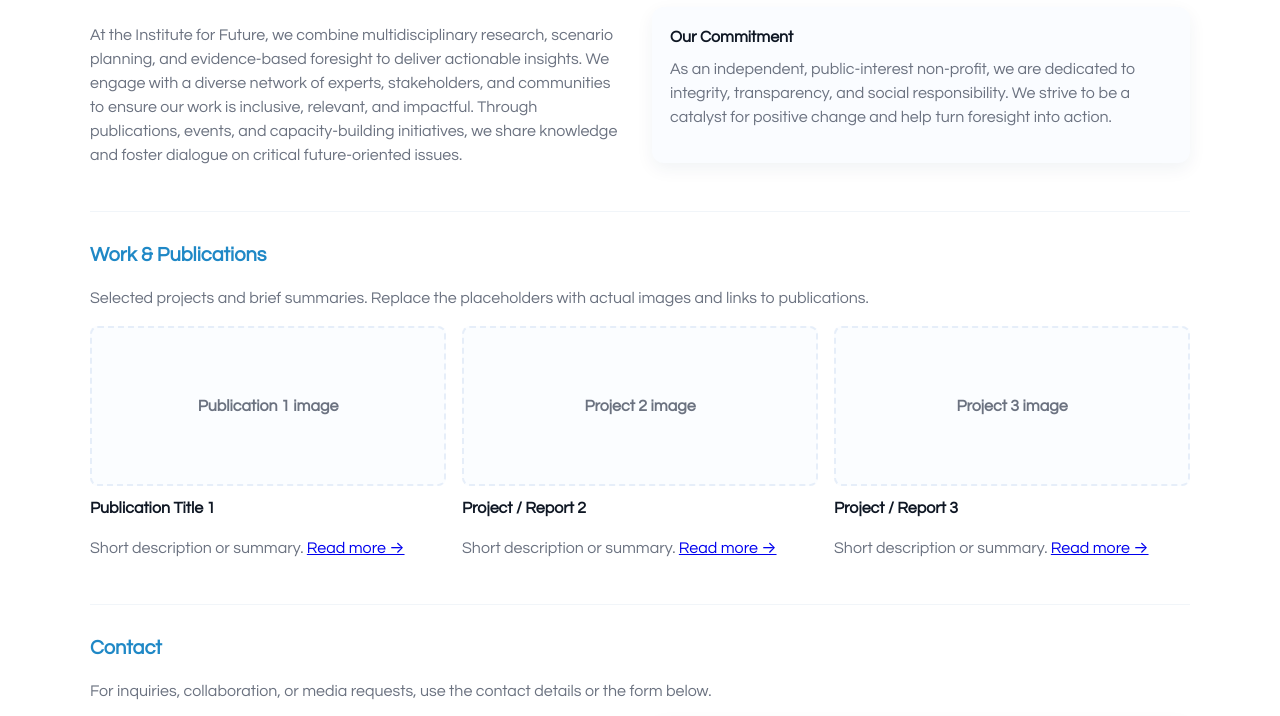
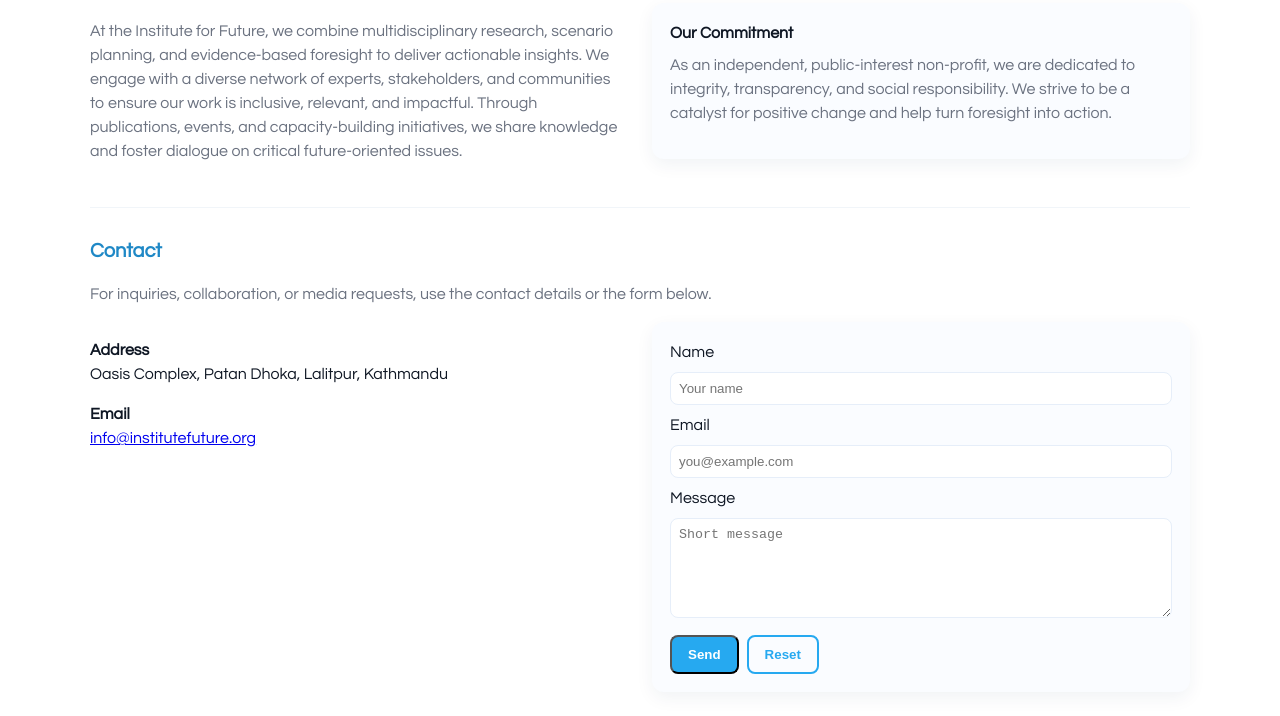
Before and after one commit to AshuUX/smoosh-sound-f7hq7v, a website: page index.html in a window 1280 px wide. Shown: the part 1318-2034 px from the top of the page. Drawn offline with Linux system fonts and the light colour scheme.

Commit message:
Update index.html

```diff
--- a/index.html
+++ b/index.html
@@ -265,7 +265,6 @@
 
             <div class="cta">
               <a class="btn btn-primary" href="#contact">Get in touch</a>
-              <a class="btn btn-outline" href="#areas">Our work</a>
             </div>
 
             <div
@@ -399,46 +398,6 @@
           </div>
         </section>
 
-        <section>
-          <h2>Work & Publications</h2>
-          <p class="muted">
-            Selected projects and brief summaries. Replace the placeholders with
-            actual images and links to publications.
-          </p>
-
-          <div class="grid-3" style="margin-top: 14px">
-            <div>
-              <div class="placeholder">Publication 1 image</div>
-              <h3 style="margin: 10px 0 6px; font-size: 16px">
-                Publication Title 1
-              </h3>
-              <p class="muted">
-                Short description or summary. <a href="#">Read more →</a>
-              </p>
-            </div>
-
-            <div>
-              <div class="placeholder">Project 2 image</div>
-              <h3 style="margin: 10px 0 6px; font-size: 16px">
-                Project / Report 2
-              </h3>
-              <p class="muted">
-                Short description or summary. <a href="#">Read more →</a>
-              </p>
-            </div>
-
-            <div>
-              <div class="placeholder">Project 3 image</div>
-              <h3 style="margin: 10px 0 6px; font-size: 16px">
-                Project / Report 3
-              </h3>
-              <p class="muted">
-                Short description or summary. <a href="#">Read more →</a>
-              </p>
-            </div>
-          </div>
-        </section>
-
         <section id="contact">
           <h2>Contact</h2>
           <p class="muted">
```
